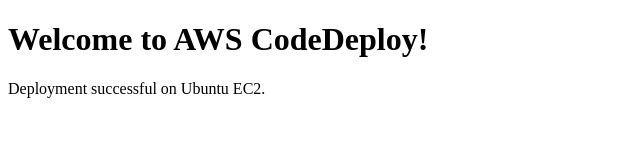
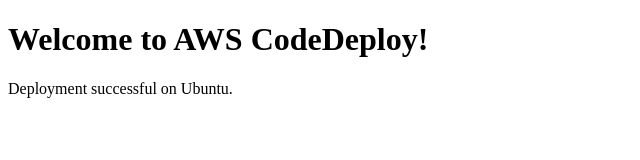
Before and after one commit to kanagarasu-s/codedeploy, a plain HTML site: page index.html in a window 1280 px wide. Shown: the full height of the page, 0-640 px from the left. Drawn offline with Linux system fonts and the light colour scheme.

Commit message:
Update index.html

```diff
--- a/index.html
+++ b/index.html
@@ -6,6 +6,6 @@
 </head>
 <body>
     <h1>Welcome to AWS CodeDeploy!</h1>
-    <p>Deployment successful on Ubuntu EC2.</p>
+    <p>Deployment successful on Ubuntu.</p>
 </body>
 </html>
```
